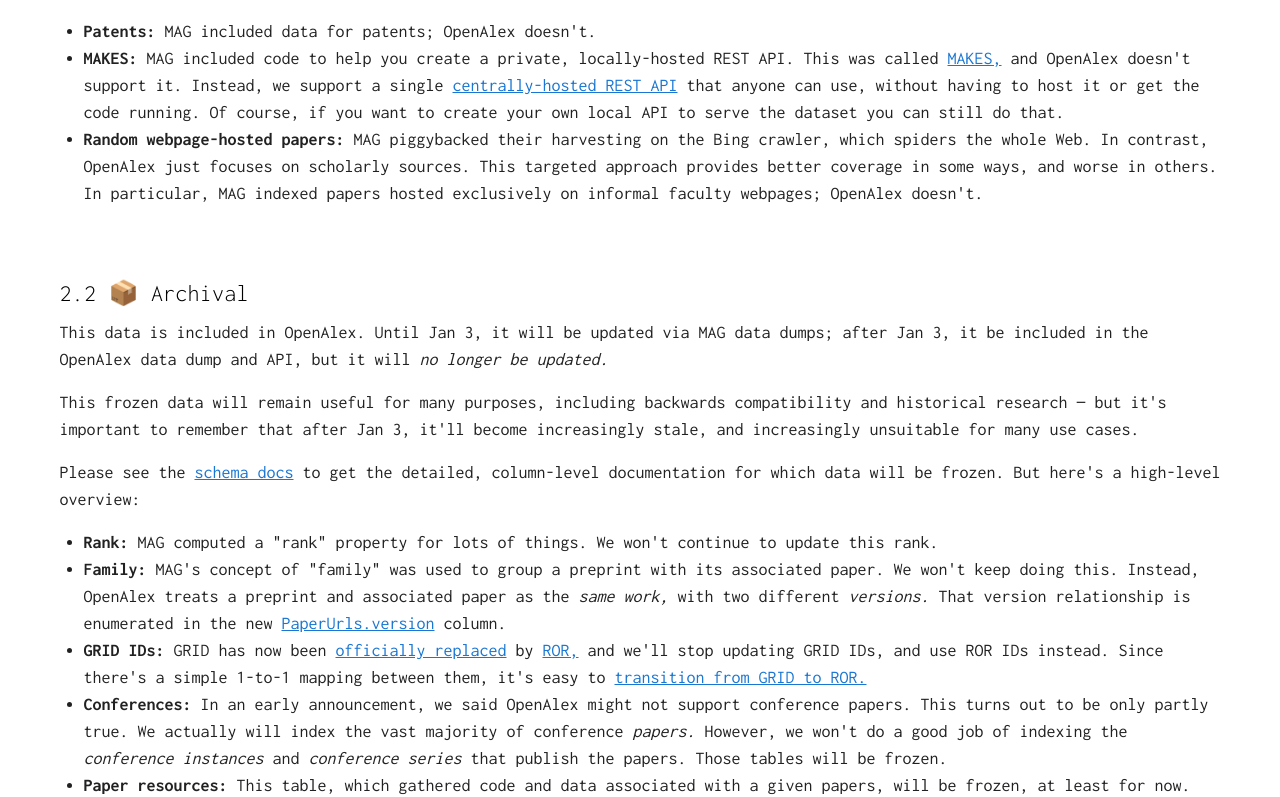
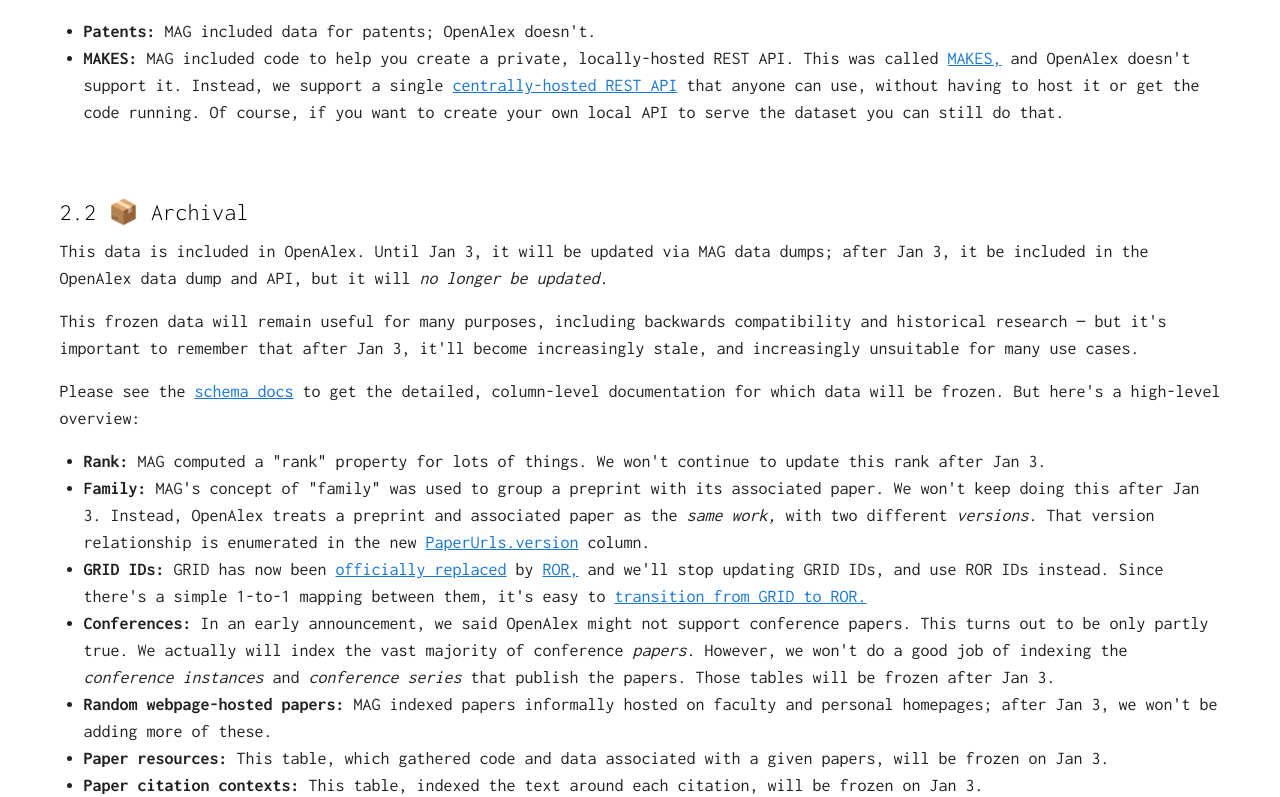
Before and after one commit to ourresearch/openalex-website, a Vue app: page /mag-migration-guide in a window 1280 px wide. Shown: the part 1768-2565 px from the top of the page. Built offline with nearby package versions, Linux system fonts and the light colour scheme.

Commit message:
move "randomly-hosted" to Archival.

```diff
--- a/src/views/MagMigrationGuide.vue
+++ b/src/views/MagMigrationGuide.vue
@@ -76,12 +76,7 @@
         that anyone can use, without having to host it or get the code running. Of course, if you want to create your
         own local API to serve the dataset you can still do that.
       </li>
-      <li>
-        <strong>Random webpage-hosted papers:</strong>
-        MAG piggybacked their harvesting on the Bing crawler, which spiders the whole Web. In contrast, OpenAlex just
-        focuses on scholarly sources. This targeted approach provides better coverage in some ways, and worse in others.
-        In particular, MAG indexed papers hosted exclusively on informal faculty webpages; OpenAlex doesn't.
-      </li>
+
     </ul>
 
 
@@ -103,11 +98,11 @@
     <ul>
       <li>
         <strong>Rank:</strong>
-        MAG computed a "rank" property for lots of things. We won't continue to update this rank.
+        MAG computed a "rank" property for lots of things. We won't continue to update this rank after Jan 3.
       </li>
       <li>
         <strong>Family:</strong>
-        MAG's concept of "family" was used to group a preprint with its associated paper. We won't keep doing this.
+        MAG's concept of "family" was used to group a preprint with its associated paper. We won't keep doing this after Jan 3.
         Instead, OpenAlex treats a preprint and associated paper as the <em>same work,</em> with two different <em>versions.</em>
         That version relationship is enumerated in the new
         <router-link to="./schema#PaperUrls_Version">PaperUrls.version</router-link>
@@ -126,14 +121,18 @@
         In an early announcement, we said OpenAlex might not support conference papers. This turns out to be only partly
         true. We actually will index the vast majority of conference <em>papers.</em> However, we won't do a good job of
         indexing the <em>conference instances</em> and <em>conference series</em> that publish the papers. Those tables
-        will be frozen.
+        will be frozen after Jan 3.
+      </li>
+      <li>
+        <strong>Random webpage-hosted papers:</strong>
+        MAG indexed papers informally hosted on faculty and personal homepages; after Jan 3, we won't be adding more of these.
       </li>
       <li>
         <strong>Paper resources:</strong> This table, which gathered code and data associated with a given papers, will
-        be frozen, at least for now.
+        be frozen on Jan 3.
       </li>
       <li>
-        <strong>Paper citation contexts:</strong> This table, indexed the text around each citation, will be frozen.
+        <strong>Paper citation contexts:</strong> This table, indexed the text around each citation, will be frozen on Jan 3.
       </li>
     </ul>
 
```
